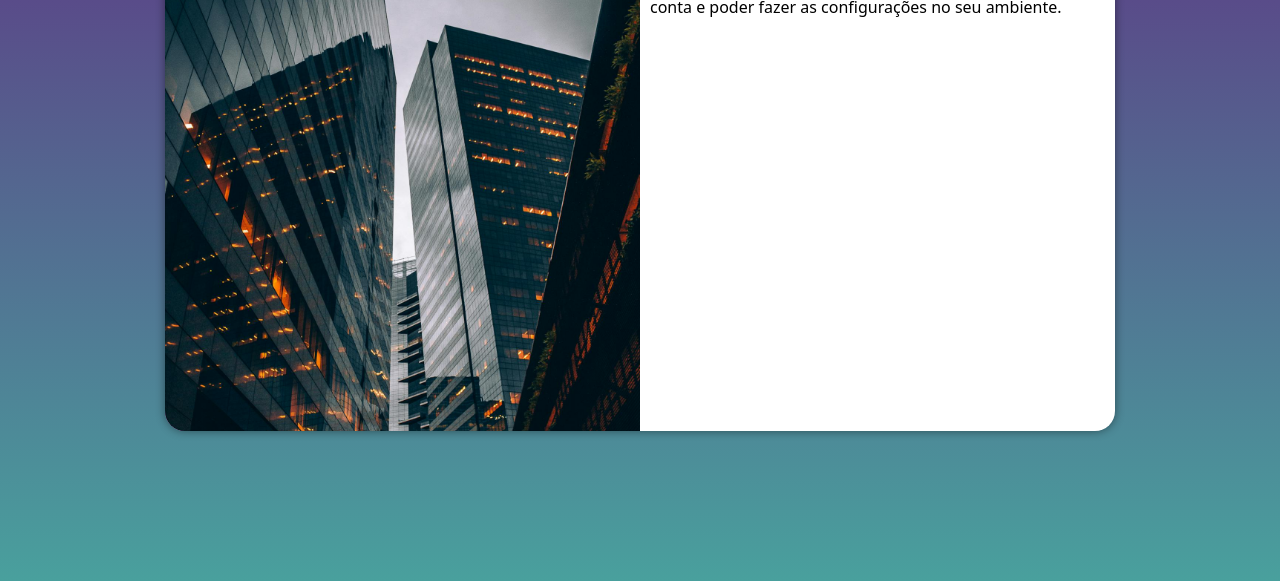
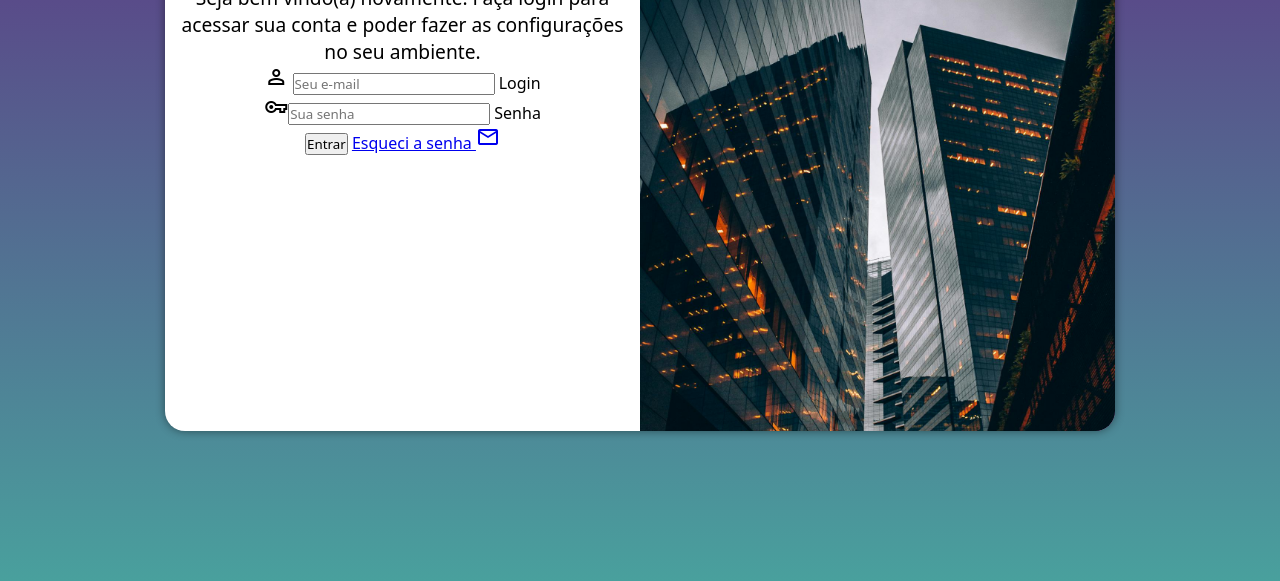
Before and after one commit to andrealmeidacb/projeto-login, a plain HTML site: page index.html in a window 1280 px wide. Shown: the part 219-800 px from the top of the page. Drawn offline with nearby package versions, Linux system fonts and the light colour scheme.

Commit message:
adicionei o formulario

```diff
--- a/estilos/media-query.css
+++ b/estilos/media-query.css
@@ -40,14 +40,23 @@ Grandes telas: acima de 1200px
     }
 
     section#login > div#imagem{
-        float: left;
+        float: right;
         width: 50%;
         height: 100%;
     }
 
     section#login > div#formulario{
-        float: right;
+        float: left;
         width: 50%;
     }
 
+    div#formulario > h1{
+        font-size: 2em;
+
+    }
+
+    div#formulario > p{
+        font-size: 1.2em;
+    }
+
 }
--- a/estilos/style.css
+++ b/estilos/style.css
@@ -53,3 +53,14 @@ section> div#formulario{
     display: block;
     padding: 10px;
 }
+
+div#formulario{
+    text-align: center;
+    margin-bottom: 10px;
+
+}
+
+div#formulario > p{
+    font-size: 0.8em;
+
+}
--- a/index.html
+++ b/index.html
@@ -4,6 +4,7 @@
     <meta charset="UTF-8">
     <meta name="viewport" content="width=device-width, initial-scale=1.0">
     <title>Login</title>
+    <link rel="stylesheet" href="https://fonts.googleapis.com/css2?family=Material+Symbols+Outlined:opsz,wght,FILL,GRAD@24,400,0,0" />
     <link rel="stylesheet" href="estilos/style.css">
     <link rel="stylesheet" href="estilos/media-query.css">
 </head>
@@ -16,8 +17,24 @@
             <div id="formulario">
                 <h1>Login</h1>
                 <p>Seja bem vindo(a) novamente. Faça login para acessar sua conta e poder fazer as configurações no seu ambiente.</p>
-                <form action="login.php" method="post">
-
+                <form action="login.php" method="post" autocomplete="on">
+                    <div classe="campo">
+                        <span class="material-symbols-outlined">
+                            person
+                            </span>
+                        <input type="email" name="login" id="ilogin" placeholder="Seu e-mail" autocomplete="email" required maxlength="30">
+                        <label for="ilogin">Login</label>
+                    </div>
+                    <div class="campo">
+                        <span class="material-symbols-outlined">
+                            vpn_key
+                            </span><input type="password" name="senha" id="isenha" placeholder="Sua senha" autocomplete="current-password" required minlength="8" maxlength="20">
+                    <label for="isenha">Senha</label>
+                    </div>
+                    <input type="submit" value="Entrar">
+                    <a href="esqueci.html">Esqueci a senha <span class="material-symbols-outlined">
+                        mail
+                        </span></a>
                 </form>
             </div>
         </section>
```
